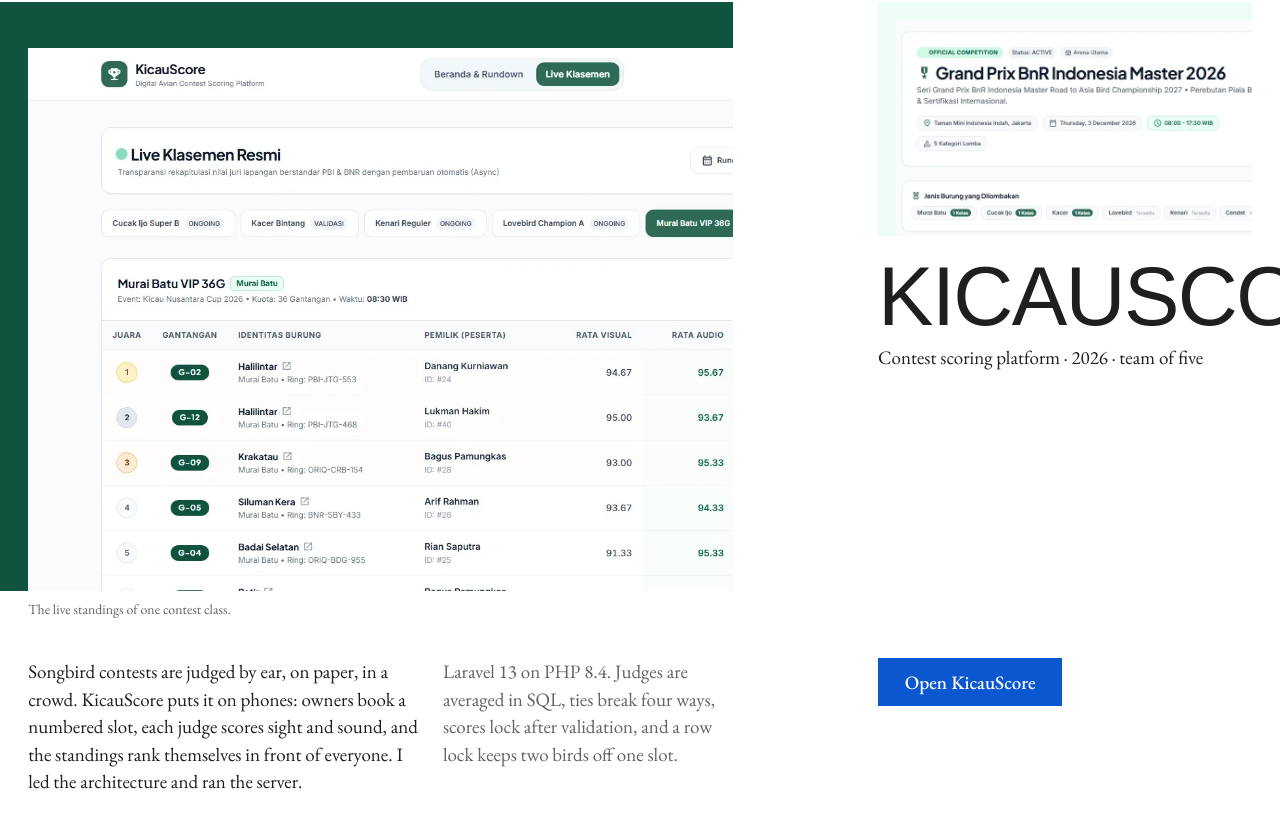
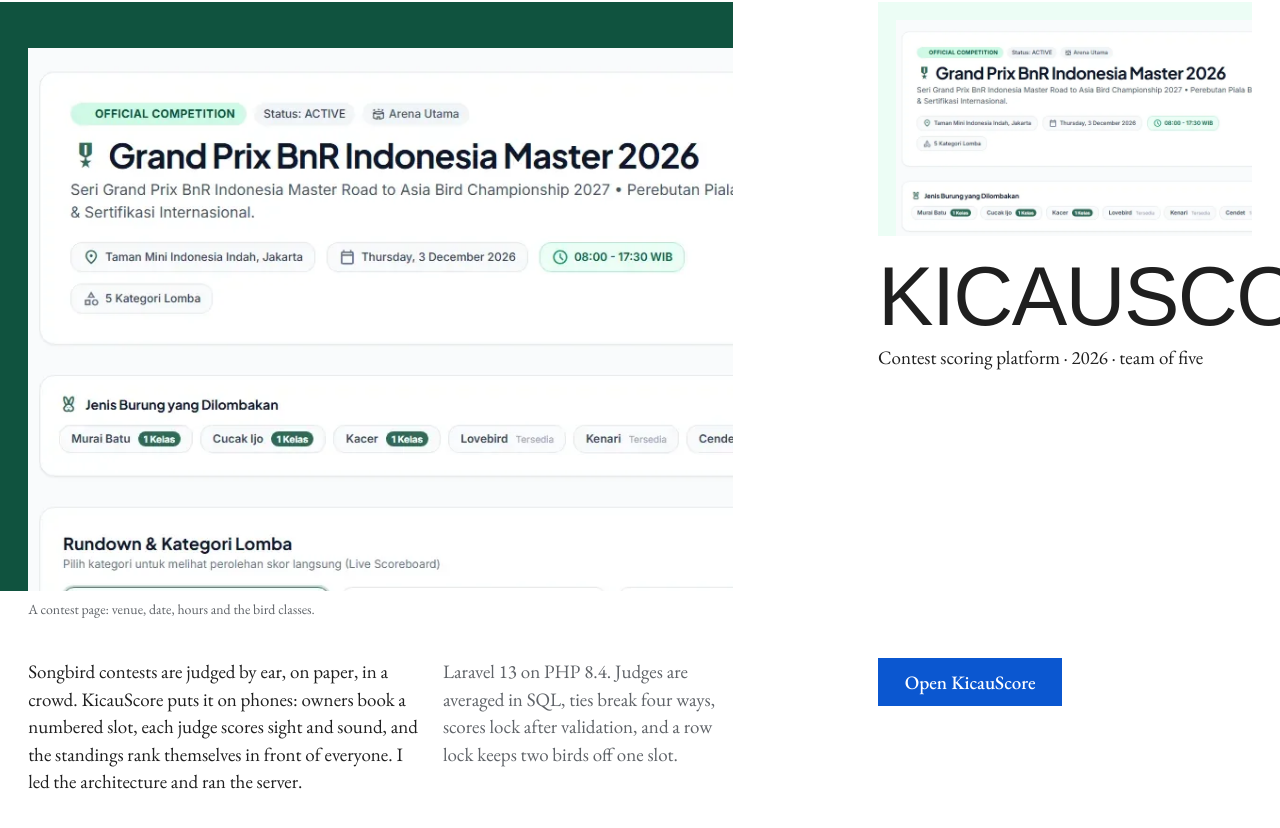
Before and after one commit to Ardmst/MyPortofolio, a Next.js app: page / in a window 1280 px wide. Shown: the part 3047-3875 px from the top of the page. Built offline with nearby package versions, Linux system fonts and the light colour scheme; no server answers; a web font is replaced by a local one.

Commit message:
fix: KicauScore visual → homepage screenshot; favicon shield narrowed
- visual.wide: standings → home (homepage screenshot, not live scoreboard)
- wideCaption updated to match
- favicon: shield redrawn narrower (portrait ratio ~0.61), scaled 0.80

```diff
--- a/src/content/work.ts
+++ b/src/content/work.ts
@@ -135,8 +135,8 @@ export const FEATURED: FeaturedProject[] = [
     visual: {
       frame: "field",
       ratio: "5 / 4",
-      wide: PICTURES.kicauscore.standings,
-      wideCaption: "The live standings of one contest class.",
+      wide: PICTURES.kicauscore.home,
+      wideCaption: "A contest page: venue, date, hours and the bird classes.",
       tall: PICTURES.kicauscore.homePhone,
       tallCaption: "A contest page, on a phone.",
     },
```
Also changed, not shown: public/favicon.svg.
